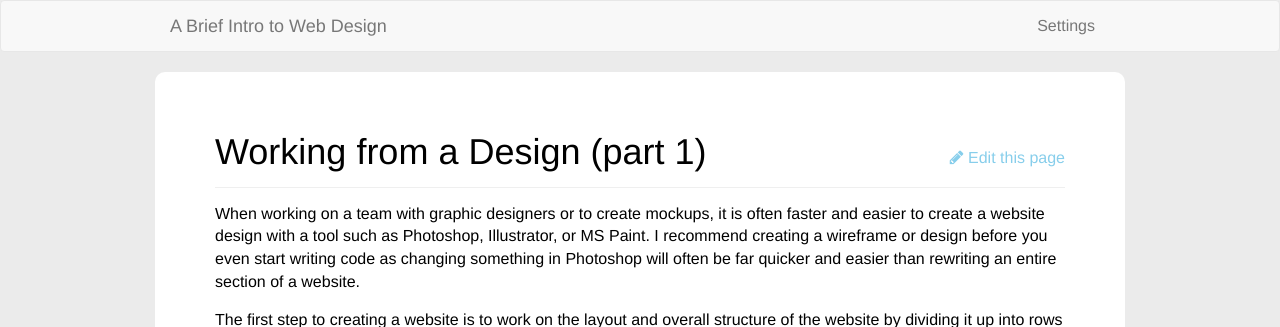
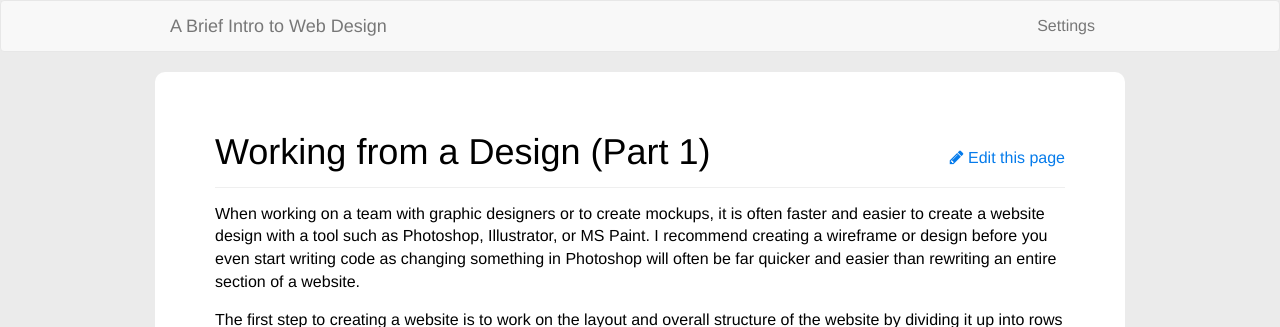
Before and after one commit to allejo/Intro-To-Web, a Jekyll site: the page built from _lessons/chapter-02/lesson-2-working-from-a-design.md, in a window 1280 px wide. Shown: the top 327 px of the page. Built offline with Jekyll 4.4.1, drawn with Linux system fonts in a browser that asks for light colours; nearby versions of some CDN libraries; comment, search, counter and statistics services are not loaded.

Commit message:
Fix title of lesson 2 + change anchor color

```diff
--- a/_lessons/chapter-02/lesson-2-working-from-a-design.md
+++ b/_lessons/chapter-02/lesson-2-working-from-a-design.md
@@ -1,5 +1,5 @@
 ---
-title: Working from a Design (part 1)
+title: Working from a Design (Part 1)
 ---
 
 When working on a team with graphic designers or to create mockups, it is often faster and easier to create a website design with a tool such as Photoshop, Illustrator, or MS Paint. I recommend creating a wireframe or design before you even start writing code as changing something in Photoshop will often be far quicker and easier than rewriting an entire section of a website.
--- a/_sass/_theme-definitions.scss
+++ b/_sass/_theme-definitions.scss
@@ -2,7 +2,7 @@ $default: (
     "site-background-color": #EBEBEB,
     "content-background-color": #FFFFFF,
     "font-color": #000000,
-    "anchor-color": #87CEEB,
+    "anchor-color": #057BEB,
     "alternate-color": #46A5E6
 );
 
```
